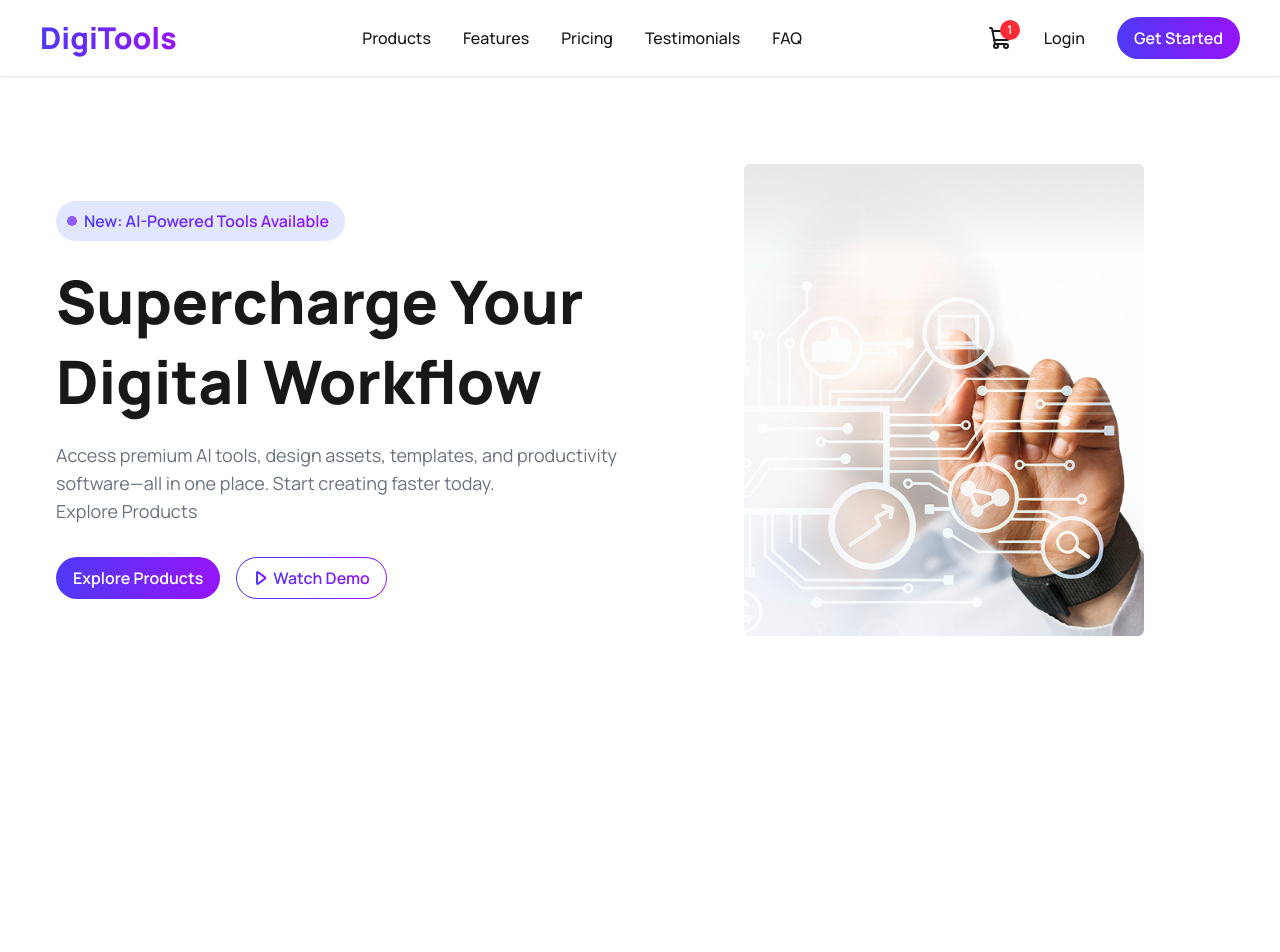
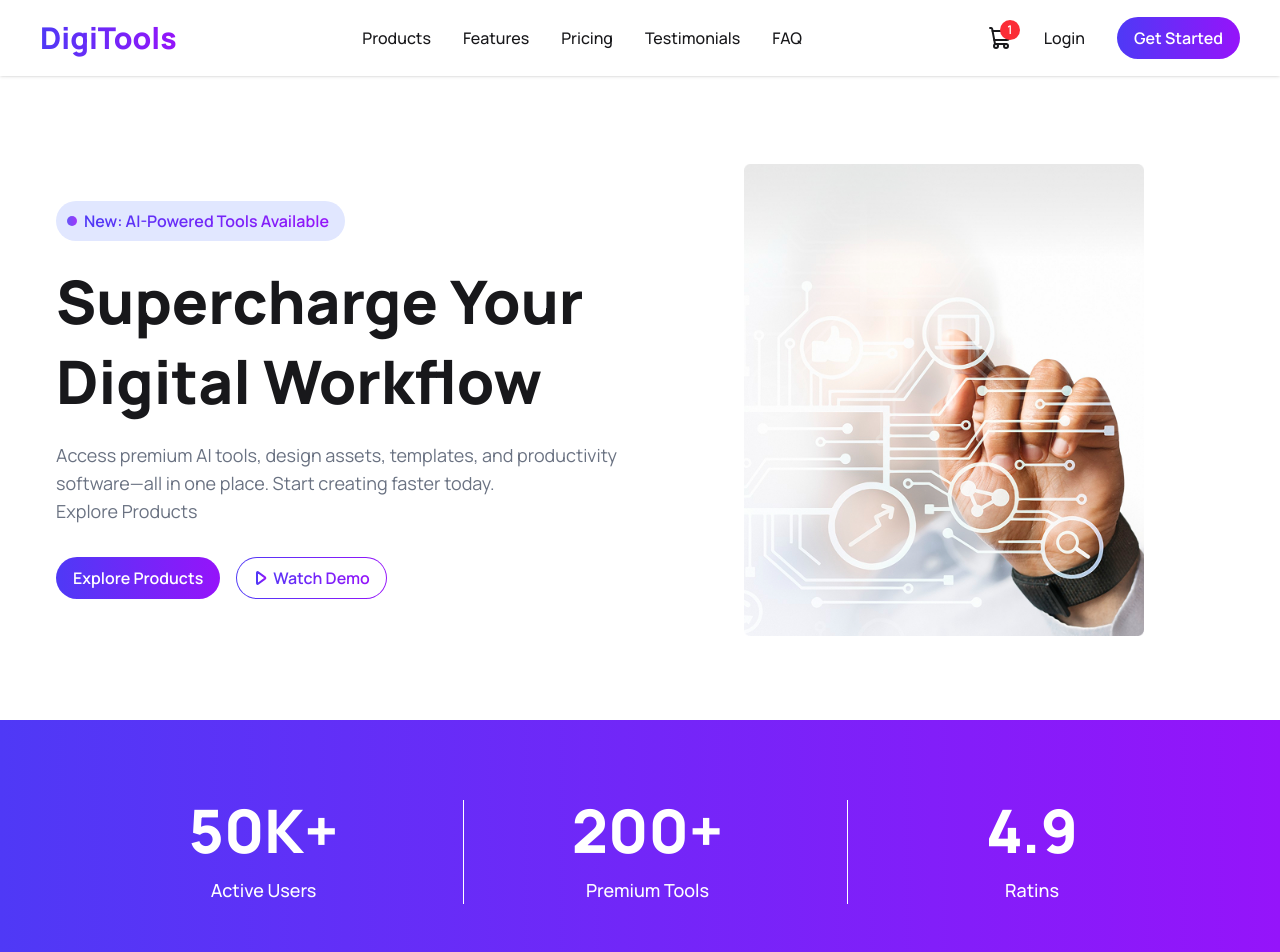
Before and after one commit to SyntaxAdil/digitools, a React (Vite) app: page / in a window 1280 px wide. Shown: the top 952 px of the page. Before the commit the page ends 800 px from the top, so only its background shows below. Built offline with nearby package versions, Linux system fonts and the light colour scheme.

Commit message:
Count Section completed

```diff
--- a/src/App.jsx
+++ b/src/App.jsx
@@ -1,14 +1,20 @@
 import React from "react";
 import Navbar from "./components/navbar/Navbar";
-import Hero from './sections/Hero';
+import Hero from "./sections/Hero";
+import CountSection from "./sections/CountSection";
+import Wrapper from "./wrapper/Wrapper";
 
 const App = () => {
   return (
     <>
       <Navbar />
-      <main className="mt-20 max-w-300 mx-auto space-y-10 px-4 md:px-0">
-        <Hero/>
-      </main>
+      <Wrapper>
+        <Hero />
+      </Wrapper>
+      <CountSection />
+      <Wrapper>
+
+      </Wrapper>
     </>
   );
 };
--- /dev/null
+++ b/src/sections/CountSection.jsx
@@ -0,0 +1,26 @@
+import React from "react";
+
+const CountSection = () => {
+  return (
+    <section className=" py-20 bg-custom-gradient text-white ">
+      <div className="max-w-6xl mx-auto grid grid-cols-3">
+        <div className="border-r w-100 text-center ">
+          <h2 className="text-6xl mb-4 font-black">50K+</h2>
+          <p className="text-lg font-medium">Active Users</p>
+        </div>
+
+        <div className="border-r w-100 text-center">
+          <h2 className="text-6xl mb-4 font-black">200+</h2>
+          <p className="text-lg font-medium">Premium Tools</p>
+        </div>
+
+        <div className=" w-100 text-center">
+          <h2 className="mb-4 font-black text-6xl">4.9</h2>
+          <p className="text-lg font-medium">Ratins</p>
+        </div>
+      </div>
+    </section>
+  );
+};
+
+export default CountSection;
--- /dev/null
+++ b/src/wrapper/Wrapper.jsx
@@ -0,0 +1,11 @@
+import React from "react";
+
+const Wrapper = ({ children }) => {
+  return (
+    <main className="mt-20 max-w-300 mx-auto space-y-10 px-4 md:px-0">
+      {children}
+    </main>
+  );
+};
+
+export default Wrapper;
```
